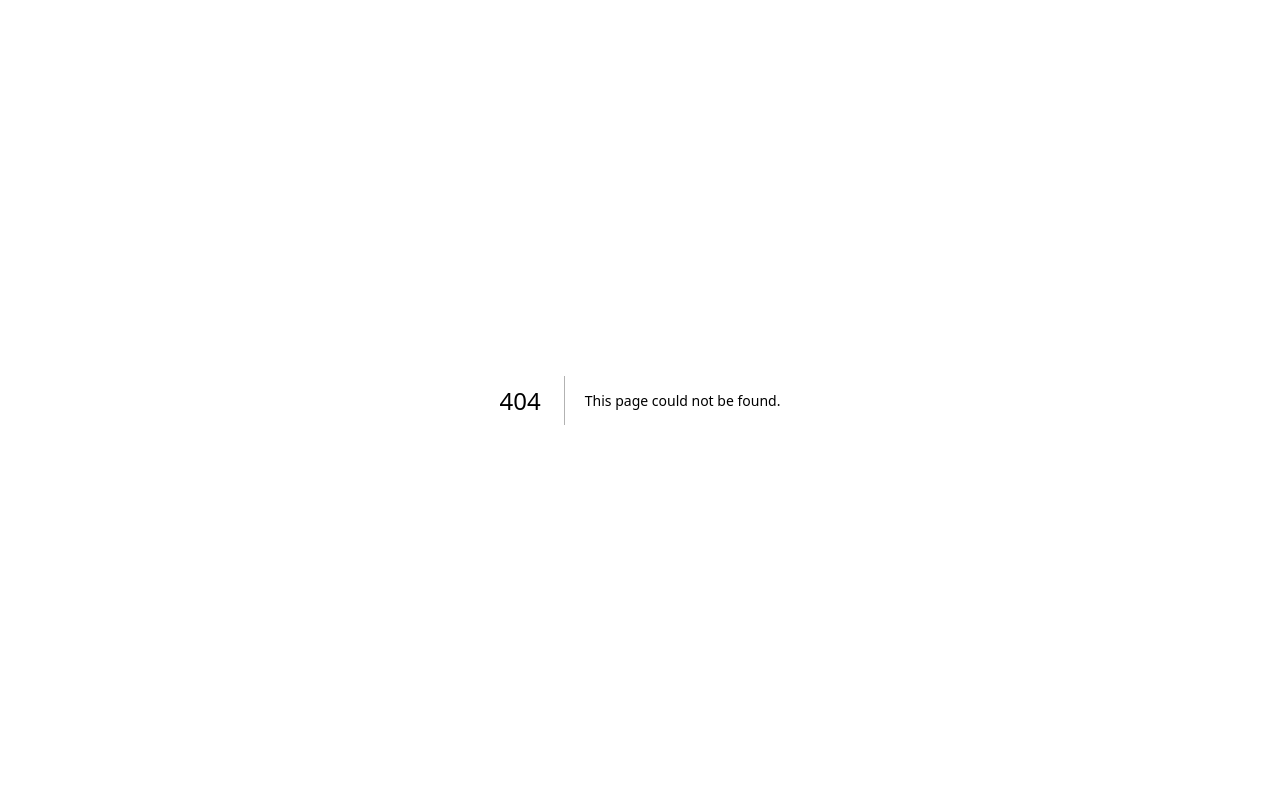
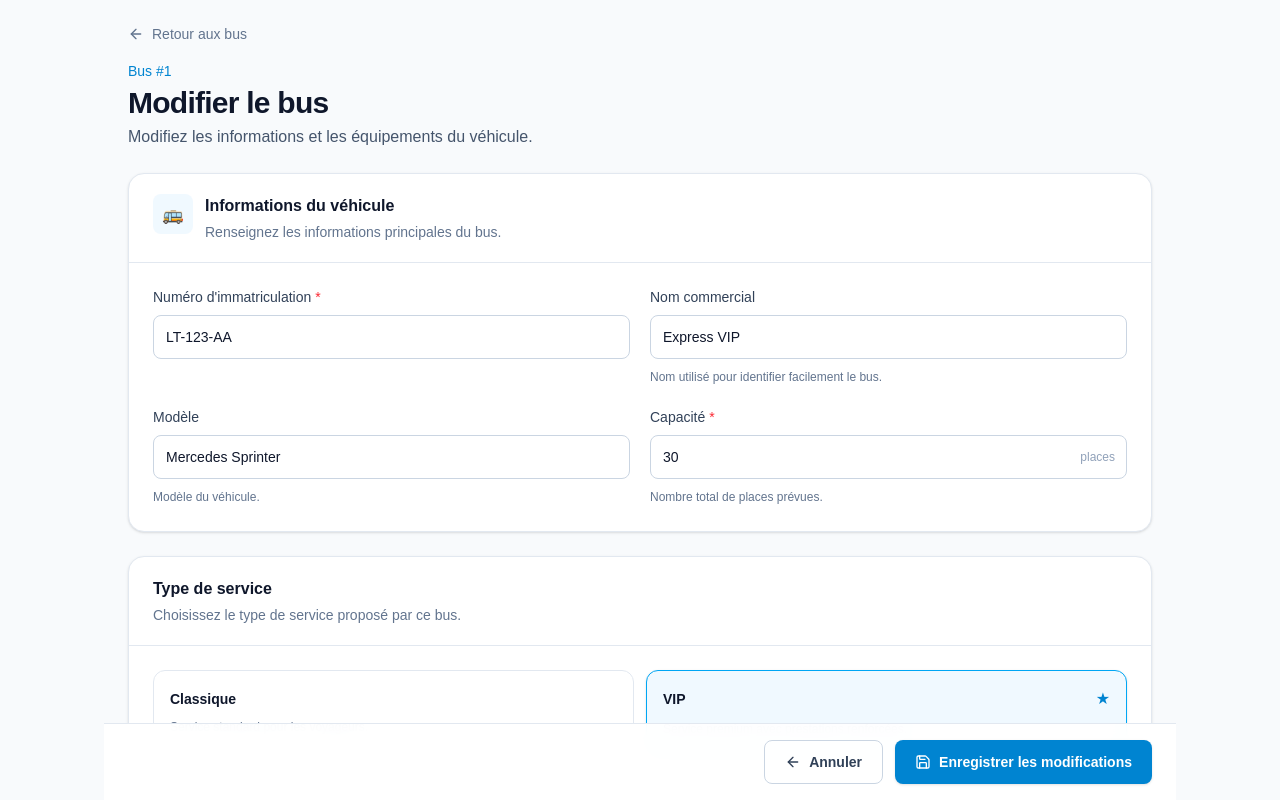
Before and after one commit to franck123-ing-web/YATIGO, a Next.js app in the folder dashboard/: page /bus/1/modifier in a window 1280 px wide. Before the commit this address had no page. Shown: the top 800 px of the page. Built offline with nearby package versions, Linux system fonts and the light colour scheme.

Commit message:
Préparer la connexion API du tableau de bord

```diff
--- /dev/null
+++ b/dashboard/app/bus/[id]/modifier/page.tsx
@@ -0,0 +1,61 @@
+import Link from "next/link";
+import { ArrowLeft } from "lucide-react";
+
+import { BusForm } from "@/components/bus/BusForm";
+import { getBusById } from "@/lib/bus/bus.service";
+
+interface EditBusPageProps {
+  params: Promise<{ id: string }>;
+}
+
+export default async function EditBusPage({
+  params,
+}: EditBusPageProps) {
+  const { id } = await params;
+  const bus = await getBusById(id);
+
+  return (
+    <section className="min-h-full bg-slate-50 px-4 py-6 sm:px-6 lg:px-8">
+      <div className="mx-auto max-w-5xl space-y-6">
+        <div>
+          <Link
+            href="/bus"
+            className="inline-flex items-center gap-2 text-sm font-medium text-slate-500 transition hover:text-sky-700"
+          >
+            <ArrowLeft className="h-4 w-4" aria-hidden="true" />
+            Retour aux bus
+          </Link>
+
+          <div className="mt-3">
+            <p className="text-sm font-medium text-sky-600">
+              Bus #{bus.id}
+            </p>
+            <h1 className="mt-1 text-2xl font-bold tracking-tight text-slate-900 sm:text-3xl">
+              Modifier le bus
+            </h1>
+            <p className="mt-1 text-sm text-slate-600 sm:text-base">
+              Modifiez les informations et les équipements du véhicule.
+            </p>
+          </div>
+        </div>
+
+        <BusForm
+          mode="edit"
+          initialData={{
+            numero_immatriculation: bus.numero_immatriculation,
+            nom_commercial: bus.nom_commercial ?? "",
+            modele: bus.modele ?? "",
+            capacite: String(bus.capacite),
+            etat: bus.etat,
+            type: bus.type,
+            climatisation: bus.climatisation,
+            wifi: bus.wifi,
+            prise_usb: bus.prise_usb,
+            inclinaison_sieges: bus.inclinaison_sieges,
+            nombre_sieges_par_rangee: String(bus.nombre_sieges_par_rangee),
+          }}
+        />
+      </div>
+    </section>
+  );
+}
--- a/dashboard/components/bus/BusForm.tsx
+++ b/dashboard/components/bus/BusForm.tsx
@@ -29,8 +29,10 @@ export interface BusFormData {
 }
 
 interface BusFormProps {
+  initialData?: Partial<BusFormData>;
+  mode?: "create" | "edit";
   onCancel?: () => void;
-  onSubmit?: (data: BusFormData) => void;
+  onSubmit?: (data: BusFormData) => void | Promise<void>;
 }
 
 type BusFormErrors = Partial<
@@ -51,12 +53,25 @@ const initialFormData: BusFormData = {
   nombre_sieges_par_rangee: "",
 };
 
+function buildInitialFormData(
+  initialData?: Partial<BusFormData>,
+): BusFormData {
+  return {
+    ...initialFormData,
+    ...initialData,
+  };
+}
+
 export function BusForm({
+  initialData,
+  mode = "create",
   onCancel,
   onSubmit,
 }: BusFormProps) {
   const [formData, setFormData] =
-    useState<BusFormData>(initialFormData);
+  useState<BusFormData>(
+    buildInitialFormData(initialData),
+  );
 
   const [errors, setErrors] =
     useState<BusFormErrors>({});
@@ -148,7 +163,7 @@ export function BusForm({
     setIsSubmitting(true);
 
 try {
-      onSubmit?.(formData);
+  await onSubmit?.(formData);
 } finally {
   setIsSubmitting(false);
 }
@@ -459,7 +474,9 @@ export function BusForm({
         className="h-4 w-4"
         aria-hidden="true"
       />
-                Enregistrer le bus
+      {mode === "edit"
+        ? "Enregistrer les modifications"
+        : "Enregistrer le bus"}
     </>
   )}
 </button>
--- /dev/null
+++ b/dashboard/lib/api/client.ts
@@ -0,0 +1,78 @@
+import { API_CONFIG } from "./config";
+
+interface ApiErrorResponse {
+  detail?: string;
+  message?: string;
+}
+
+export class ApiError extends Error {
+  readonly status: number;
+
+  constructor(
+    message: string,
+    status: number,
+  ) {
+    super(message);
+
+    this.name = "ApiError";
+    this.status = status;
+  }
+}
+
+/**
+ * Client HTTP centralisé de l'application Dashboard.
+ *
+ * Toutes les communications avec FastAPI doivent passer
+ * par cette couche afin de centraliser :
+ * - l'URL de l'API ;
+ * - les en-têtes ;
+ * - la gestion des erreurs HTTP ;
+ * - le traitement des réponses JSON.
+ */
+export async function apiRequest<T>(
+  path: string,
+  options?: RequestInit,
+): Promise<T> {
+  const response = await fetch(
+    `${API_CONFIG.baseUrl}${path}`,
+    {
+      ...options,
+      headers: {
+        "Content-Type": "application/json",
+        ...options?.headers,
+      },
+    },
+  );
+
+  if (!response.ok) {
+    let errorMessage =
+      "Une erreur est survenue lors de la communication avec le serveur.";
+
+    try {
+      const errorData =
+        (await response.json()) as ApiErrorResponse;
+
+      errorMessage =
+        errorData.detail ??
+        errorData.message ??
+        errorMessage;
+    } catch {
+      // La réponse peut ne pas contenir de JSON.
+    }
+
+    throw new ApiError(
+      errorMessage,
+      response.status,
+    );
+  }
+
+  /*
+   * Certaines réponses HTTP peuvent ne pas avoir de contenu.
+   * On évite donc d'appeler response.json() systématiquement.
+   */
+  if (response.status === 204) {
+    return undefined as T;
+  }
+
+  return (await response.json()) as T;
+}
--- /dev/null
+++ b/dashboard/lib/api/config.ts
@@ -0,0 +1,18 @@
+/**
+ * Configuration centrale de l'API YATIGO.
+ *
+ * L'URL du backend est fournie par la variable
+ * d'environnement NEXT_PUBLIC_API_URL.
+ */
+
+const apiUrl = process.env.NEXT_PUBLIC_API_URL;
+
+if (!apiUrl) {
+  throw new Error(
+    "La variable NEXT_PUBLIC_API_URL n'est pas configurée.",
+  );
+}
+
+export const API_CONFIG = {
+  baseUrl: apiUrl.replace(/\/$/, ""),
+} as const;
--- /dev/null
+++ b/dashboard/lib/bus/bus.service.ts
@@ -0,0 +1,46 @@
+import type { Bus } from "./bus.types";
+import { apiRequest } from "@/lib/api/client";
+
+/**
+ * Service centralisant les opérations liées aux bus.
+ *
+ * Les appels HTTP vers FastAPI seront ajoutés ici.
+ * Les composants React ne doivent pas appeler directement
+ * l'API afin de garder une séparation claire des responsabilités.
+ */
+
+export async function getBusById(
+  id: string,
+): Promise<Bus> {
+  /*
+   * TODO:
+   * Remplacer cette donnée temporaire par un appel
+   * vers le backend FastAPI.
+   *
+   * Cette partie permet actuellement de développer
+   * l'interface sans dépendre du backend.
+   */
+
+  return {
+    id,
+    agence_id: "agence-demo",
+
+    numero_immatriculation: "LT-123-AA",
+    nom_commercial: "Express VIP",
+    modele: "Mercedes Sprinter",
+
+    capacite: 30,
+
+    etat: "DISPONIBLE",
+    type: "VIP",
+
+    climatisation: true,
+    wifi: true,
+    prise_usb: true,
+    inclinaison_sieges: false,
+
+    nombre_sieges_par_rangee: 4,
+
+    date_creation: new Date().toISOString(),
+  };
+}
--- /dev/null
+++ b/dashboard/lib/bus/bus.types.ts
@@ -0,0 +1,39 @@
+/**
+ * Types utilisés par le module de gestion des bus.
+ *
+ * Ces types représentent le contrat attendu par l'interface.
+ * Ils seront alignés avec les réponses du backend FastAPI
+ * lorsque l'API sera intégrée.
+ */
+
+export type BusStatus =
+  | "DISPONIBLE"
+  | "MAINTENANCE"
+  | "HORS_SERVICE";
+
+export type BusType =
+  | "VIP"
+  | "CLASSIQUE";
+
+export interface Bus {
+  id: string;
+  agence_id: string;
+
+  numero_immatriculation: string;
+  nom_commercial: string | null;
+  modele: string | null;
+
+  capacite: number;
+
+  etat: BusStatus;
+  type: BusType;
+
+  climatisation: boolean;
+  wifi: boolean;
+  prise_usb: boolean;
+  inclinaison_sieges: boolean;
+
+  nombre_sieges_par_rangee: number;
+
+  date_creation: string;
+}
```
Lines whose indentation alone changed are shown as unchanged.
